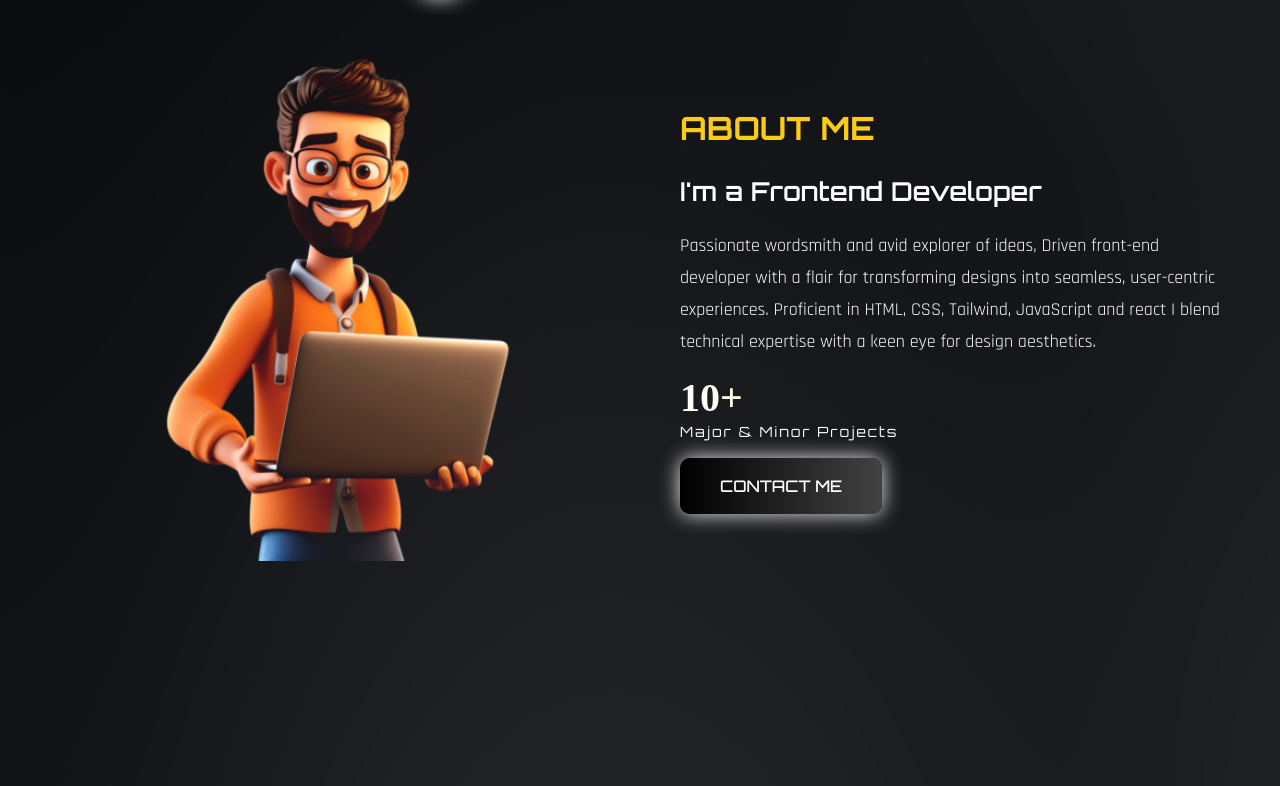
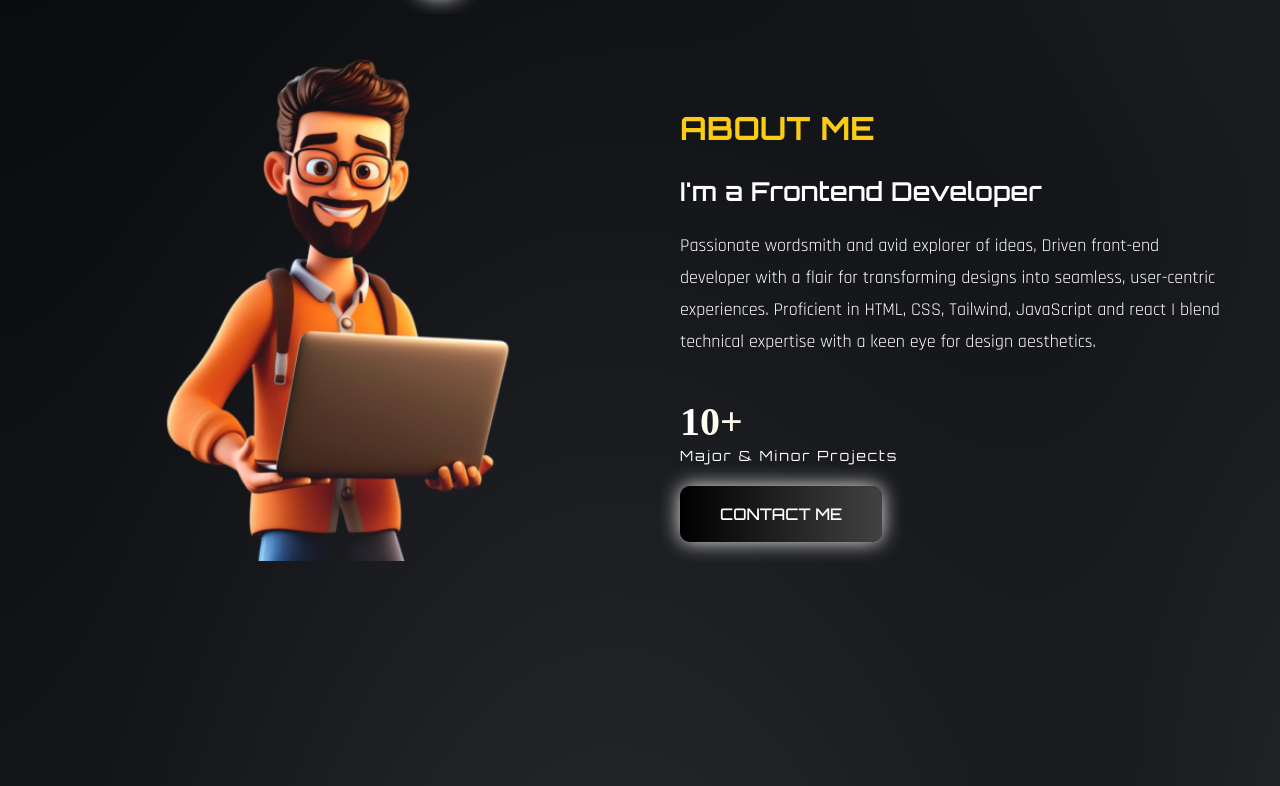
Before and after one commit to Alok8175/MY-PORTFOLIO, a React (Create React App) app: page / in a window 1280 px wide. Shown: the part 754-1540 px from the top of the page. Built offline with nearby package versions, Linux system fonts and the light colour scheme; a web font is replaced by a local one.

Commit message:
some changes made

```diff
--- a/src/components/About.js
+++ b/src/components/About.js
@@ -25,7 +25,7 @@ const About = () => {
         >
         </motion.div>
 
-        <motion.div className='flex-1 lg:mt-24 '
+        <motion.div className='flex-1 lg:mt-24 mb-2'
           variants={fadeIn('left', 0.5)}
           initial='hidden'
           whileInView={'show'}
@@ -33,15 +33,15 @@ const About = () => {
         >
           <h2 className=' h2 text-yellow-400 font-bold '>About Me</h2>
           <h3 className='h3 mb-4 ' >I'm a Frontend Developer </h3>
-          <p className='mb-6'>
+          <p className='mb-6  '>
             Passionate wordsmith and avid explorer of ideas, Driven front-end developer with a flair
             for transforming designs into seamless, user-centric experiences. Proficient in HTML, CSS, Tailwind,
             JavaScript and react I blend technical
             expertise with a keen eye for design aesthetics.
           </p>
-          <div className=' mt-4 '>
+          <div className=' mt-4 py-1  '>
             <div className=' mt-5' >
-              <div className=' text-[40px] font-tertiary text-gradient  mb-2 z-10 '>
+              <div className=' text-[40px] font-tertiary text-gradient  mb-2  '>
                 {
                   inView ? <CountUp start={0} end={10} duration={4} /> : null
                 }
```
